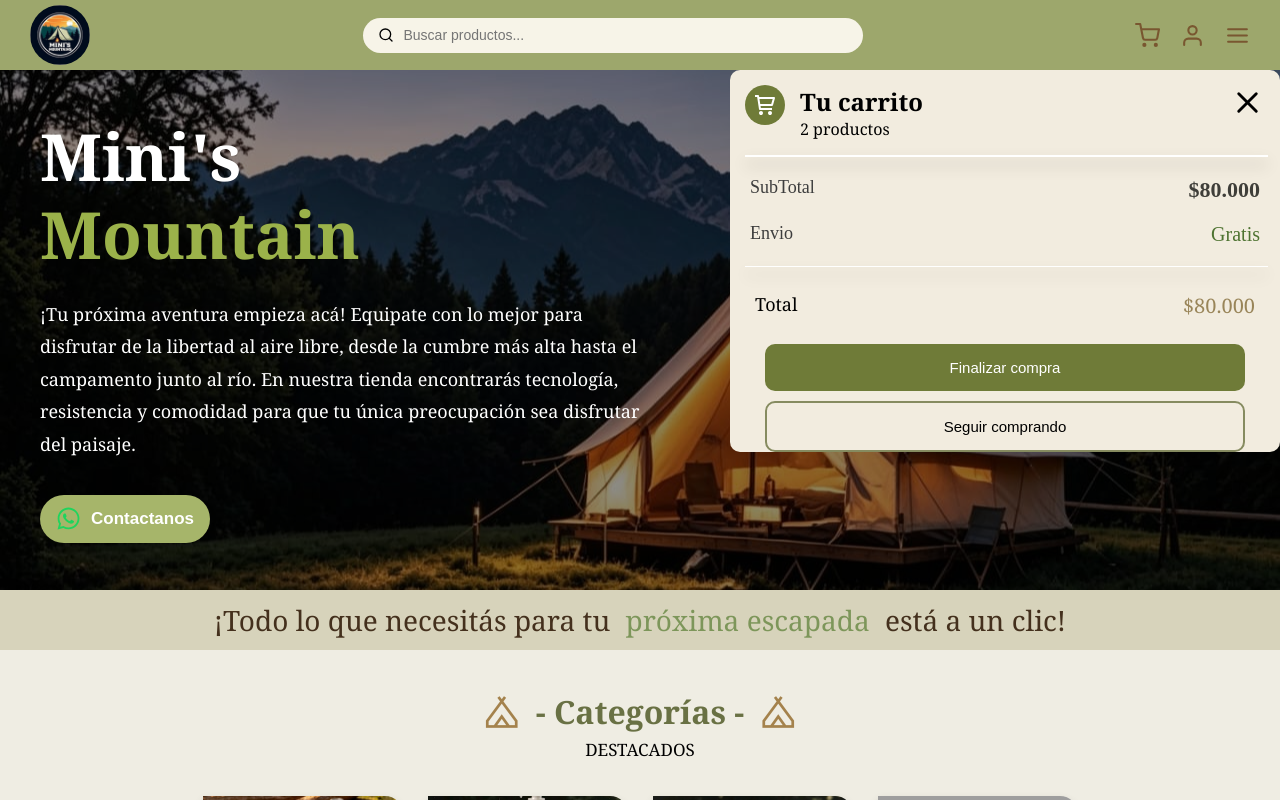
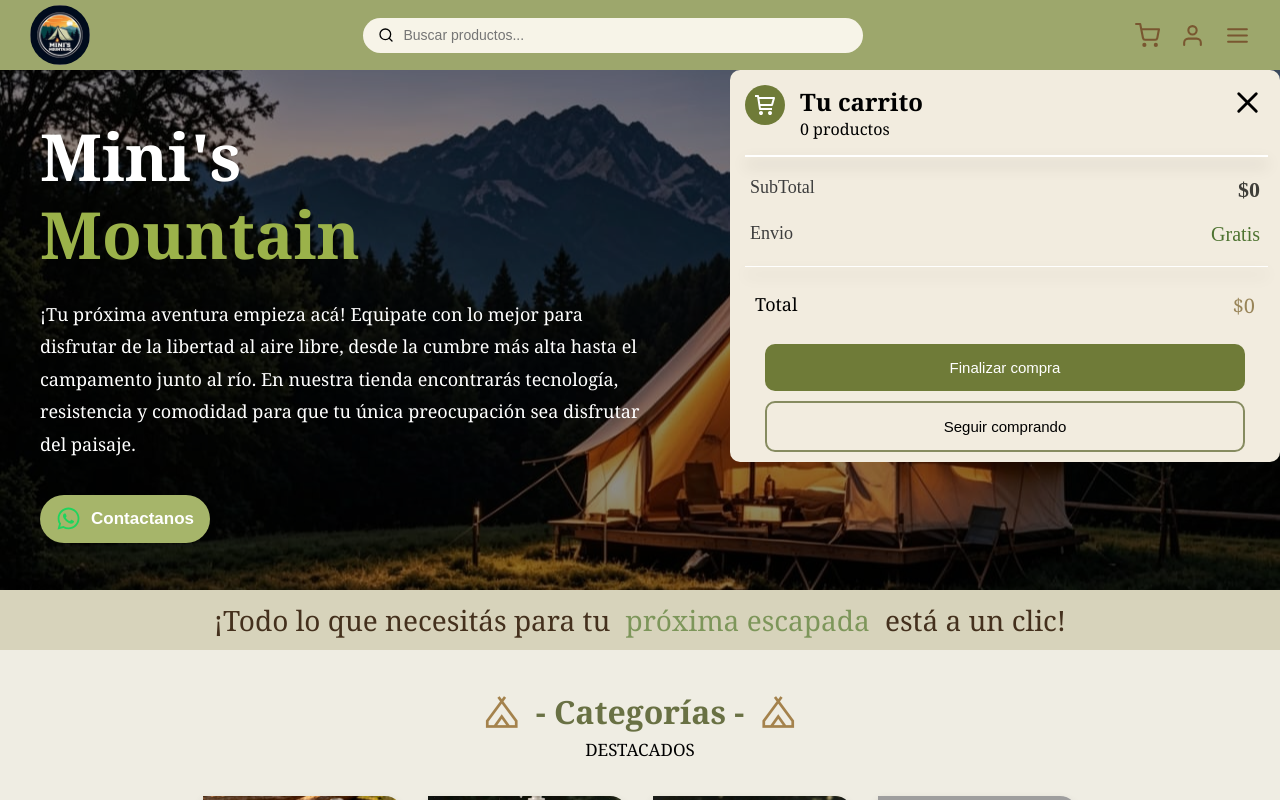
Before and after one commit to celeste20555/mountains, a React (Vite) app: page / in a window 1280 px wide. Both pictures are taken after a click on the icon 1147 px from the left and 35 px from the top of the page. Shown: the top 800 px of the page. Built offline with nearby package versions, Linux system fonts and the light colour scheme; grey boxes are pictures that could not be loaded; a web font is replaced by a local one.

Commit message:
Suma de productos en carrito

```diff
--- a/src/componentes/Carrito/Carrito.css
+++ b/src/componentes/Carrito/Carrito.css
@@ -150,6 +150,7 @@
     background-color: transparent;
     color: black;
     border: 2px solid #868B60;
+    margin-bottom: 10px;
 }
 
 .detalle {
--- a/src/componentes/Carrito/Carrito.jsx
+++ b/src/componentes/Carrito/Carrito.jsx
@@ -9,6 +9,12 @@ import CarritoA from "../../imagenes/CarritoA.svg";
 
 export default function Carrito({ setCarritoAbierto, carrito, setCarrito }) {
 
+    const subtotal = carrito.reduce((total, producto) => {
+        return total + producto.precio * producto.cantidad;
+    }, 0);
+
+    const subtotalFormateado = subtotal.toLocaleString("es-AR");
+
     return (
         <div className="carrito">
             <div className="header-carrito">
@@ -17,7 +23,7 @@ export default function Carrito({ setCarritoAbierto, carrito, setCarrito }) {
                 </div>
                 <div>
                     <h2>Tu carrito</h2>
-                    <p>2 productos</p>
+                    <p>{carrito.reduce((total, producto) => total + producto.cantidad, 0)} productos</p>
                 </div>
 
                 <FiX
@@ -45,7 +51,7 @@ export default function Carrito({ setCarritoAbierto, carrito, setCarrito }) {
             <div className="carrito-resumen">
                 <div className="mini">
                     <span>SubTotal</span>
-                    <p className="detalle">$80.000</p>
+                    <p className="detalle">${subtotalFormateado}</p>
                 </div>
 
                 <div className="mini">
@@ -58,7 +64,7 @@ export default function Carrito({ setCarritoAbierto, carrito, setCarrito }) {
 
                 <div className="mini2">
                     <span>Total</span>
-                    <p className="detalle3">$80.000</p>
+                    <p className="detalle3">${subtotalFormateado}</p>
                 </div>
 
                 <div className="botones">
```
